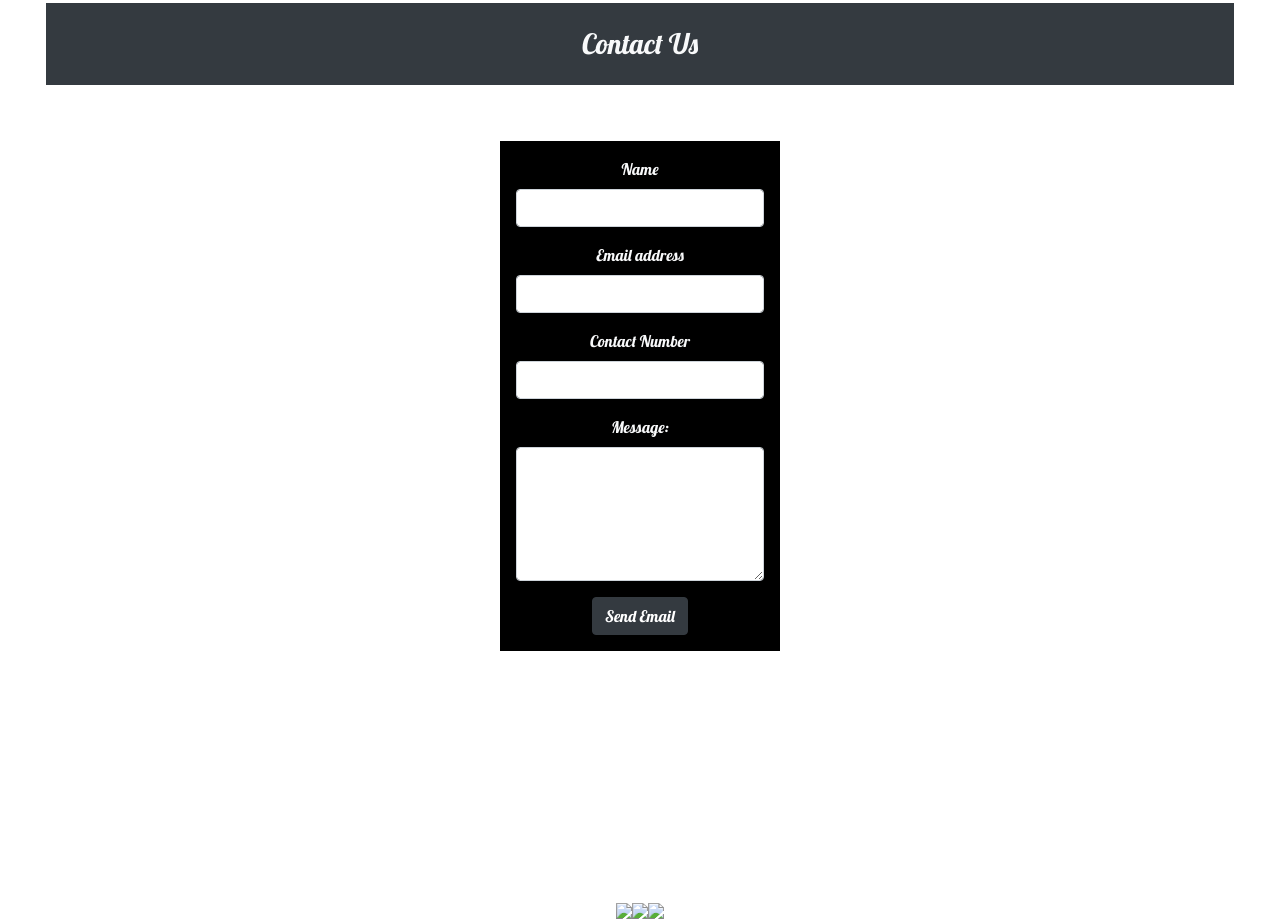
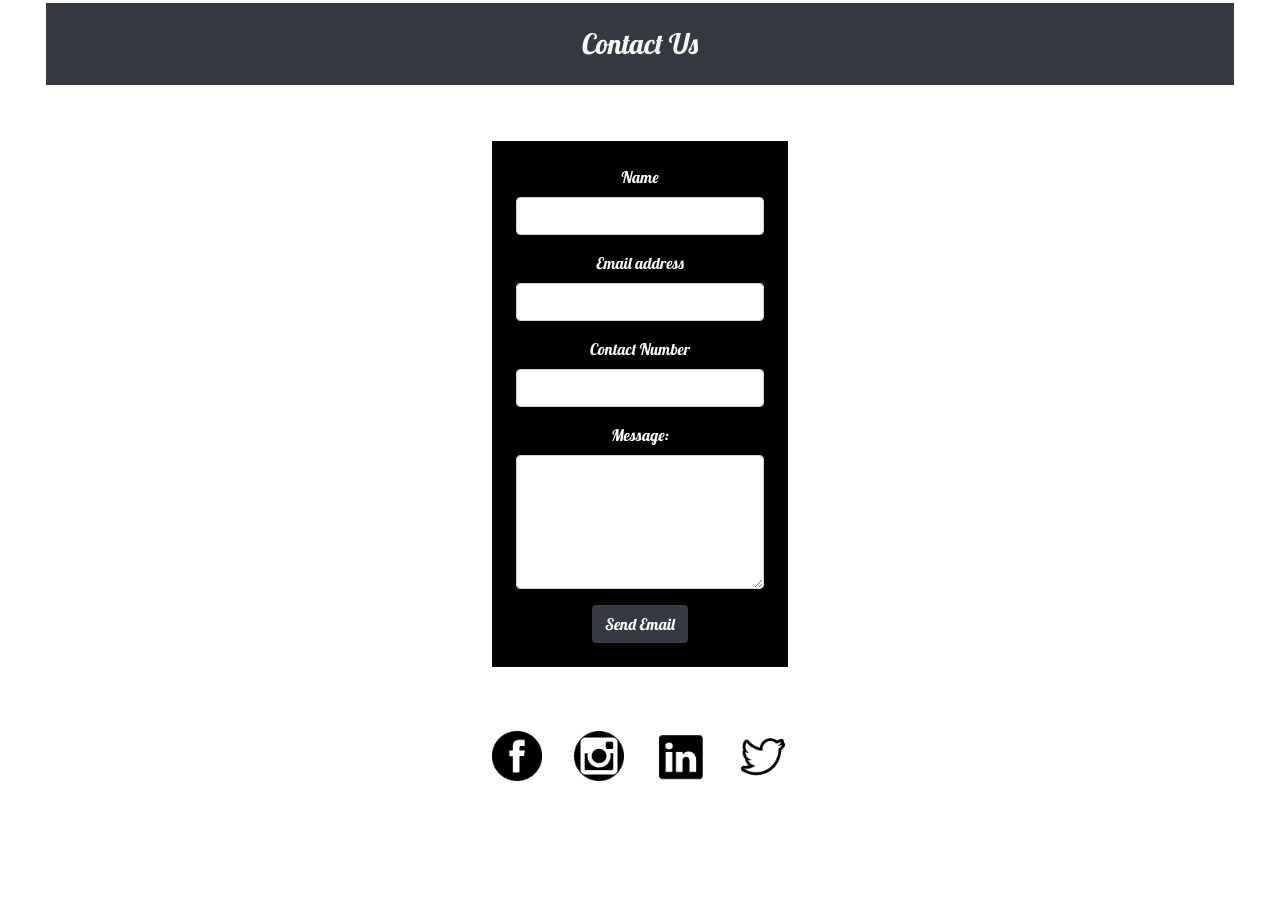
Before and after one commit to jsales24/csp1-sales, a plain HTML site: page index.html in a window 1280 px wide. Shown: the part 1937-2858 px from the top of the page. After the commit the page ends 2734 px from the top, so only its background shows below. Drawn offline with nearby package versions, Linux system fonts and the light colour scheme.

Commit message:
Added image code

```diff
--- a/index.html
+++ b/index.html
@@ -168,10 +168,10 @@
 						<!-- Contact Us -->
 						<div>
 							<h3 class="py-4 bg-dark text-light" id="contact_us">Contact Us</h3>
-              <div class="text-light min-vh-100 p-3 p-md-5">
+              <div class="text-light min-vh-75 p-3 p-md-5">
                   <div class="d-flex justify-content-center">
 
-                    <form class="p-3">
+                    <form class="p-4">
                     	<div class="form-group">
                         <label for="exampleInputName1">Name</label>
                         <input type="text" class="form-control " id="exampleInputName" aria-describedby="namehelp">
@@ -216,24 +216,20 @@
                   </div>
               </div>
 
-              <div>
-              	<div class="m-1 text-dark">
-                  <div class="d-flex justify-content-center align-items-center">
+              	<div class="text-dark">
+                  <div class="d-flex justify-content-center align-items-center flex-md-column">
                     <div class="d-md-flex">
                     	<a href="https://www.facebook.com/ochie.sales" target="_blank">
-                    	<img src="./images/facebook2.png">
-                		</div>
-                		<div class="d-md-flex">
+                    	<img width="50px" src="./images/fb.png" class="m-3">
                 			<a href="https://www.instagram.com/ouchiesales" target="_blank">
-                			<img src="./images/instagram2.png">
-                		</div>
-                		<div class="d-md-flex">
+                			<img width="50px" src="./images/ig.png" class="m-3">
                 			<a href="https://www.linkedin.com/in/ochiesales" target="_blank">
-                			<img src="./images/linkedin2.png"></a>
+                			<img width="50px" src="./images/in.png" class="m-3"></a>
+                			<a href="https://twitter.com/ochiesales" target="_blank">
+                			<img width="50px" src="./images/twitter.png" class="m-3"></a>
                 		</div>
                 	</div>
               	</div>
-              </div>
 
               <!-- Contact Me End -->
 
```
Also changed, not shown: images/twitter.png (added).
